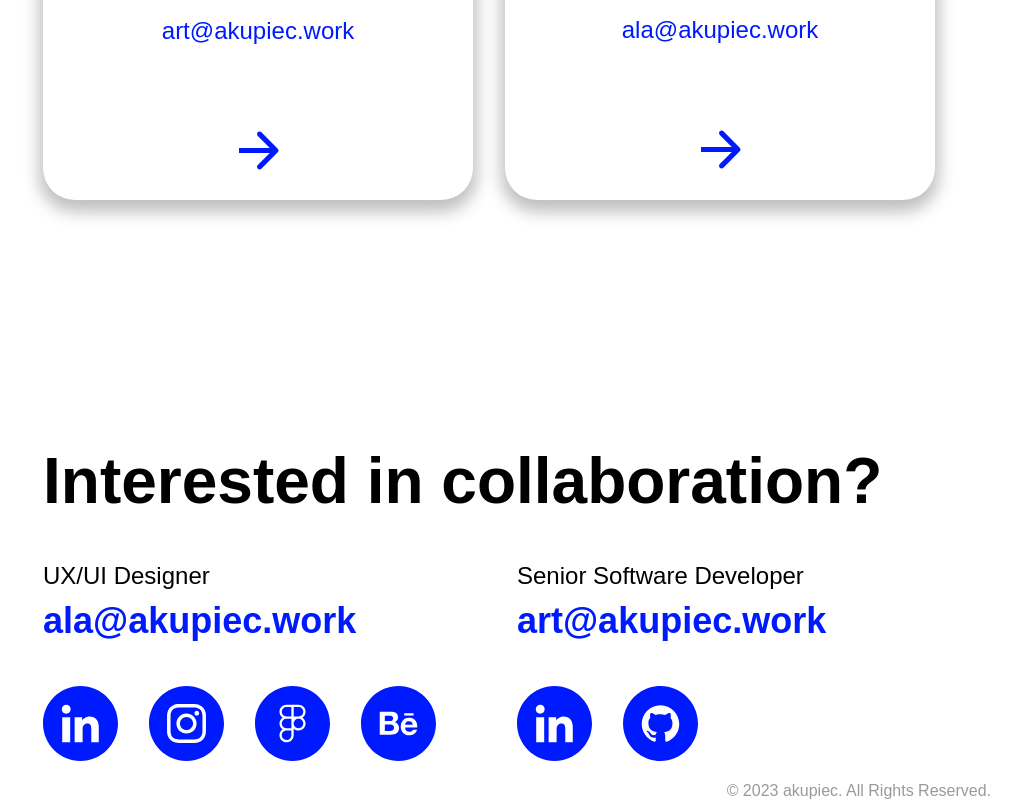
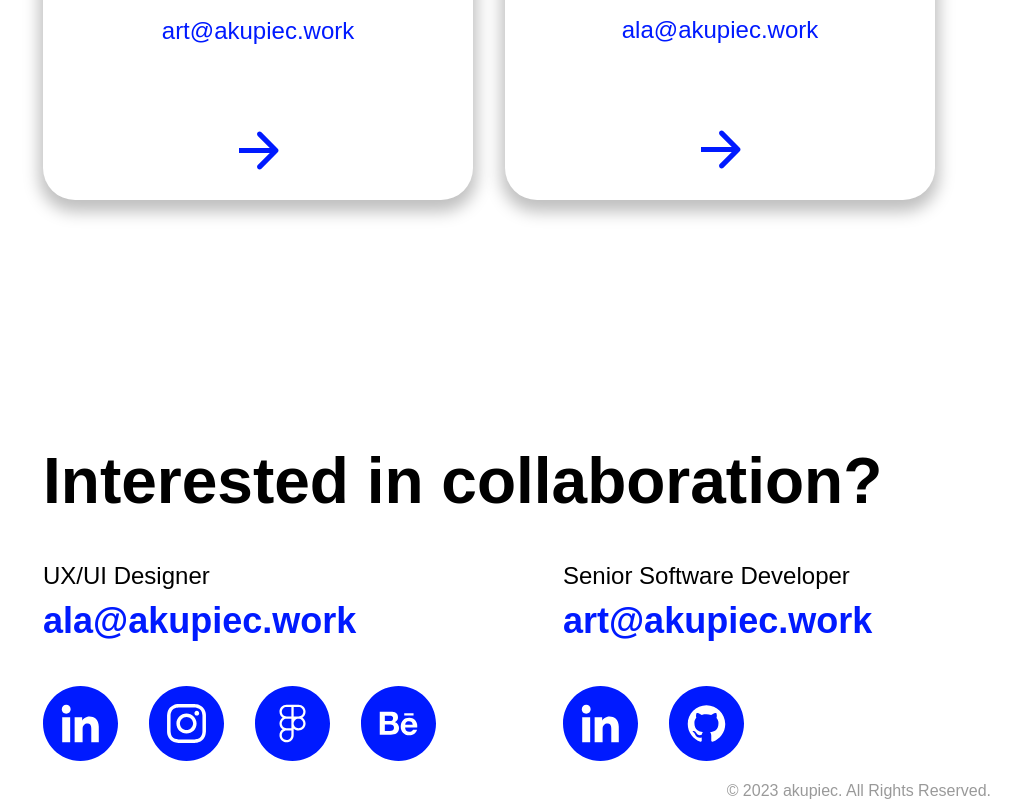
Before and after one commit to akupiec/kupieca.work, a website: page docs/index.html in a window 1280 px wide. Shown: the part 1407-2207 px from the top of the page, without its empty margins (123-1144 px from the left). Drawn offline with Linux system fonts and the light colour scheme.

Commit message:
fix: homepage footer grid

```diff
--- a/docs/home.css
+++ b/docs/home.css
@@ -122,22 +122,21 @@ footer > h1 {
   width: 100%;
 }
 
-footer .person:first-child {
-  flex: 6;
-  margin-right: var(--grid-gap);
-}
 
 footer .person {
-  flex: 8;
+  flex: 7;
   display: grid;
-  grid-template-columns: repeat(6, 1fr);
+  grid-template-columns: repeat(7, 1fr);
   grid-column-gap: var(--grid-gap);
   margin-bottom: 40px;
+}
+footer .person:first-of-type {
+  margin-right: var(--grid-gap);
 }
 
 footer h5 {
   margin-top: 0;
-  grid-column: span 6;
+  grid-column: span 7;
 }
 
 footer a.mail {
@@ -146,7 +145,7 @@ footer a.mail {
   font-size: 36px;
   font-weight: 700;
   text-decoration: none;
-  grid-column: span 6;
+  grid-column: span 7;
 }
 
 footer .rights {
```
